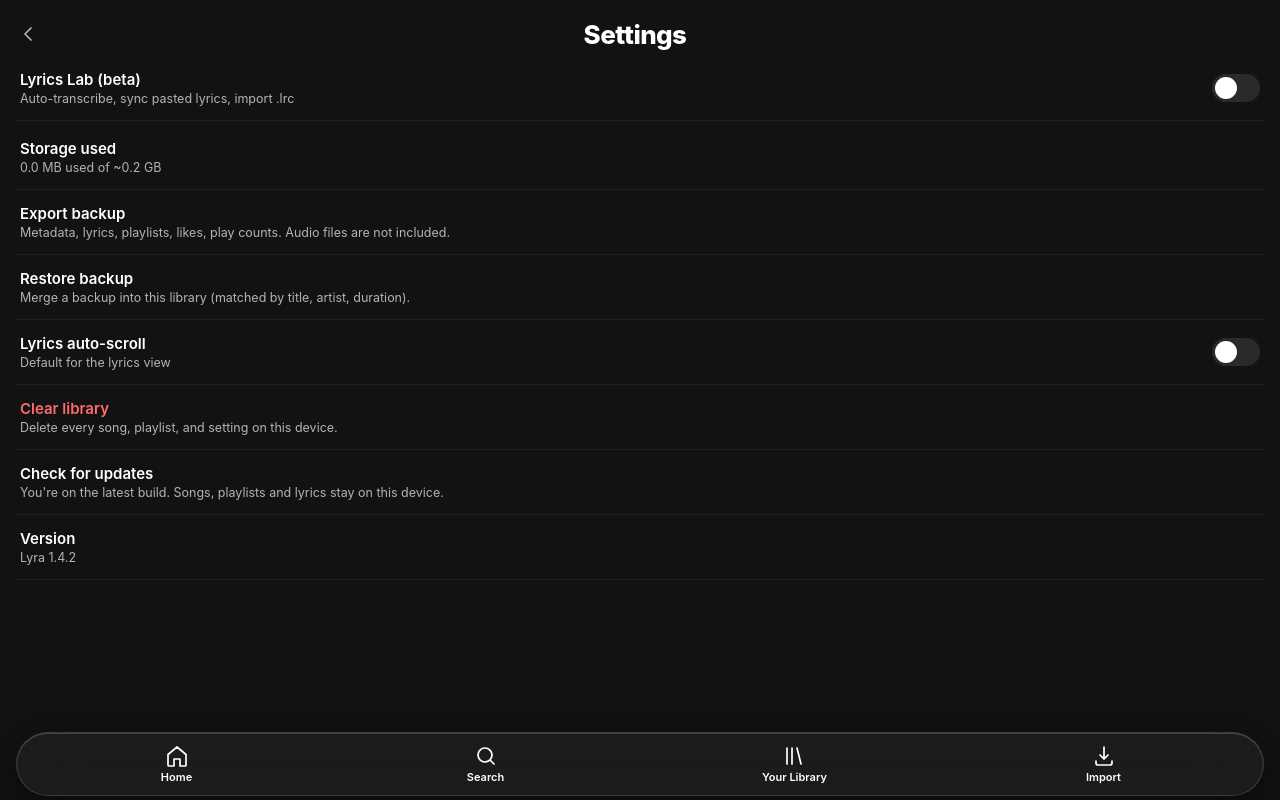
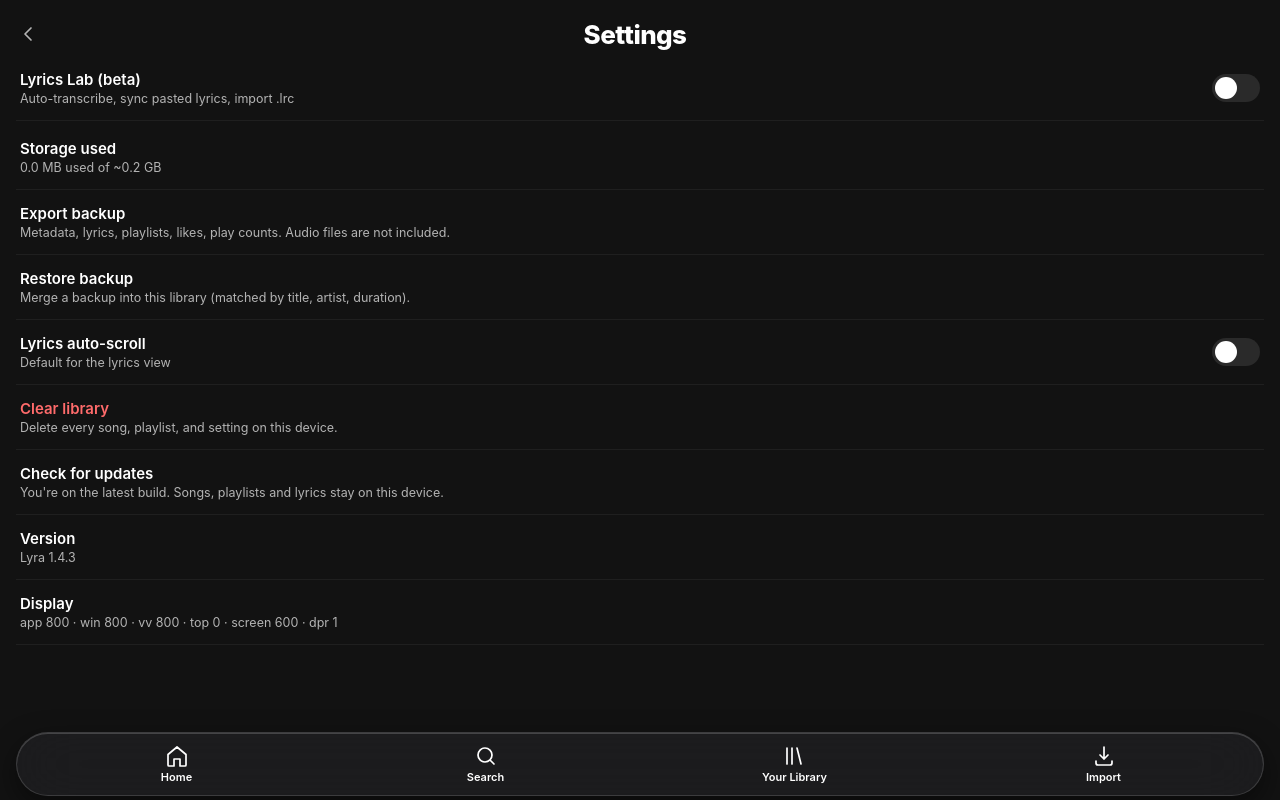
Before and after one commit to Alrbuddy/lyra-player, a website: page index.html in a window 1280 px wide. Both pictures are taken after a click on the button 1242 px from the left and 42 px from the top of the page. Drawn offline with Linux system fonts and the light colour scheme.

Commit message:
Position the bars inside a measured shell, not the browser viewport
iOS kept painting the fixed tab bar and mini player in one place while hit
testing used another: on a cold start the layout viewport is reported at a
different height than the visible area, so the bars floated mid-screen and
taps landed on the song behind them.

The app now has one shell element whose height comes from visualViewport and
is re-measured on boot, resize, rotation, pageshow, resume and the first
touch. The bars are absolute children of that shell, so paint and hit area are
the same box; the document itself never scrolls, only the view inside it.

Settings gains a Display row (app/win/vv/screen/dpr) to read off a screenshot
when the numbers look wrong.

🤖 Generated with Codebuff
Co-Authored-By: Codebuff <noreply@codebuff.com>

```diff
--- a/app.js
+++ b/app.js
@@ -3,7 +3,7 @@
   "use strict";
   window.Lyra = window.Lyra || {};
 
-  const APP_VERSION = "1.4.2";
+  const APP_VERSION = "1.4.3";
   const db = window.Lyra.db;
   const player = window.Lyra.player;
 
@@ -544,6 +544,7 @@
         <div><div class="l">Check for updates</div><div class="s" id="set-update-sub">Downloads the newest build. Songs, playlists and lyrics stay on this device.</div></div>
       </button>
       <div class="set-row"><div><div class="l">Version</div><div class="s" id="set-version">Lyra ${APP_VERSION}</div></div></div>
+      <div class="set-row"><div><div class="l">Display</div><div class="s" id="set-display">—</div></div></div>
     </div>`;
   }
 
@@ -578,6 +579,23 @@
       const m = (await res.text()).match(/const VERSION\s*=\s*"([^"]+)"/);
       return m ? m[1] : "";
     } catch (e) { return ""; }
+  }
+
+  // Numbers to read off a screenshot when iOS lays the page out oddly.
+  function fillDisplayInfo() {
+    const el = $("#set-display");
+    if (!el) return;
+    const vv = window.visualViewport;
+    const appH = parseFloat(getComputedStyle(document.documentElement).getPropertyValue("--app-h")) || 0;
+    const parts = [
+      "app " + Math.round(appH),
+      "win " + window.innerHeight,
+      vv ? "vv " + Math.round(vv.height) : "vv none",
+      vv ? "top " + Math.round(vv.offsetTop) : "",
+      "screen " + window.screen.height,
+      "dpr " + window.devicePixelRatio,
+    ];
+    el.textContent = parts.filter(Boolean).join(" · ");
   }
 
   async function fillVersionInfo() {
@@ -1679,6 +1697,7 @@
     if (view === "settings") {
       fillStorageInfo();
       fillVersionInfo();
+      fillDisplayInfo();
       $("#set-update").onclick = checkForUpdates;
       window.Lyra.lyricsSync?.mountSettings(v);
       db.getSetting("lyricsAutoScroll").then((v2) => { $("#set-autoscroll").checked = !!v2; });
@@ -1835,10 +1854,9 @@
   function syncViewport() {
     const root = document.documentElement;
     const vv = window.visualViewport;
-    if (!vv) { root.style.setProperty("--vv-lift", "0px"); return; }
-    const hidden = Math.max(0, window.innerHeight - (vv.height + vv.offsetTop));
-    root.style.setProperty("--vv-lift", Math.round(hidden) + "px");
-    root.style.setProperty("--app-h", Math.round(vv.height) + "px");
+    const h = Math.round((vv && vv.height) || window.innerHeight || 0);
+    if (h > 0) root.style.setProperty("--app-h", h + "px");
+    root.style.setProperty("--vv-lift", "0px");
   }
 
   function watchViewport() {
@@ -1851,7 +1869,14 @@
     // Deliberately not listening to visualViewport resize/scroll: the keyboard
     // also moves that viewport, and the bars should stay put while typing.
     // A cold start on iOS can report the wrong height for a moment.
-    [50, 300, 900, 1500].forEach((ms) => setTimeout(syncViewport, ms));
+    [0, 50, 300, 900, 1500, 2500].forEach((ms) => setTimeout(syncViewport, ms));
+    window.addEventListener("pageshow", syncViewport);
+    document.addEventListener("visibilitychange", () => { if (!document.hidden) syncViewport(); });
+    // First touch also makes iOS settle its viewport; re-measure then.
+    document.addEventListener("touchend", function once() {
+      document.removeEventListener("touchend", once);
+      syncViewport();
+    });
   }
 
   async function boot() {
--- a/index.html
+++ b/index.html
@@ -14,6 +14,8 @@
 <link rel="stylesheet" href="styles.css">
 </head>
 <body>
+
+<div id="shell">
 
 <main id="view" aria-live="polite"></main>
 
@@ -49,6 +51,8 @@
     <span>Import</span>
   </button>
 </nav>
+
+</div><!-- /shell -->
 
 <!-- Now Playing sheet -->
 <section id="np" class="np hidden" aria-label="Now playing">
--- a/package.json
+++ b/package.json
@@ -1,6 +1,6 @@
 {
   "name": "lyra",
-  "version": "1.4.2",
+  "version": "1.4.3",
   "private": true,
   "description": "Lyra offline music PWA",
   "scripts": {
--- a/styles.css
+++ b/styles.css
@@ -29,8 +29,9 @@ html, body {
   font-family: -apple-system, BlinkMacSystemFont, "SF Pro Text", "Segoe UI", Roboto, Helvetica, Arial, sans-serif;
   overscroll-behavior: none;
   /* App shell: vertical scrolling only, no pinch or double-tap zoom,
-     and nothing can be dragged sideways out of the frame. */
-  overflow-x: hidden;
+     and nothing can be dragged sideways out of the frame. The document
+     itself never scrolls — #view does. */
+  overflow: hidden;
   touch-action: pan-y;
 }
 /* Never pin the body: on iOS it makes fixed children resolve against a box
@@ -52,10 +53,20 @@ input, textarea { user-select: text; -webkit-user-select: text; font: inherit; }
   box-shadow: 0 12px 32px rgba(0, 0, 0, 0.45);
 }
 
+/* ---- App shell ----
+   One box, explicitly the height of the visible viewport, holding the bars.
+   position:fixed children of the browser viewport are what iOS misplaces on a
+   cold start (paint in one place, hit testing in another), so the bars are
+   absolute children of this measured shell instead. */
+#shell {
+  position: absolute; top: 0; left: 0; width: 100%;
+  height: var(--app-h, 100%);
+  overflow: hidden;
+}
+
 /* ---- Main view ---- */
 #view {
-  position: fixed; inset: 0;
-  height: var(--app-h, 100%);
+  position: absolute; top: 0; left: 0; right: 0; bottom: 0;
   overflow-y: auto; overflow-x: hidden;
   -webkit-overflow-scrolling: touch;
   /* Content scrolls under both floating bars; blur stays visible. */
@@ -295,7 +306,7 @@ input[type="range"]::-webkit-slider-thumb {
 
 /* ---- Bottom nav — iOS Liquid Glass floating capsule ---- */
 .nav {
-  position: fixed; left: var(--nav-inset); right: var(--nav-inset);
+  position: absolute; left: var(--nav-inset); right: var(--nav-inset);
   bottom: calc(var(--bar-bottom) + var(--vv-lift, 0px));
   height: var(--nav-h); padding: 5px; gap: 0;
   display: flex; border-radius: 32px; z-index: 50;
@@ -338,7 +349,7 @@ input[type="range"]::-webkit-slider-thumb {
 
 /* ---- Mini player ---- */
 .mini {
-  position: fixed; left: var(--nav-inset); right: var(--nav-inset);
+  position: absolute; left: var(--nav-inset); right: var(--nav-inset);
   bottom: calc(var(--bar-bottom) + var(--nav-h) + var(--nav-gap) + var(--vv-lift, 0px));
   height: var(--mini-h); border-radius: 28px;
   display: flex; align-items: center; gap: 10px; padding: 0 6px 0 10px;
--- a/sw.js
+++ b/sw.js
@@ -1,5 +1,5 @@
 /* Lyra service worker — cache-first, fully offline. Bump VERSION after any cached-file change. */
-const VERSION = "v12";
+const VERSION = "v13";
 const CACHE = "lyra-" + VERSION;
 
 const ASSETS = [
```
Also changed, not shown: tests/page/playback-shell.test.js (+43 -9 lines).
